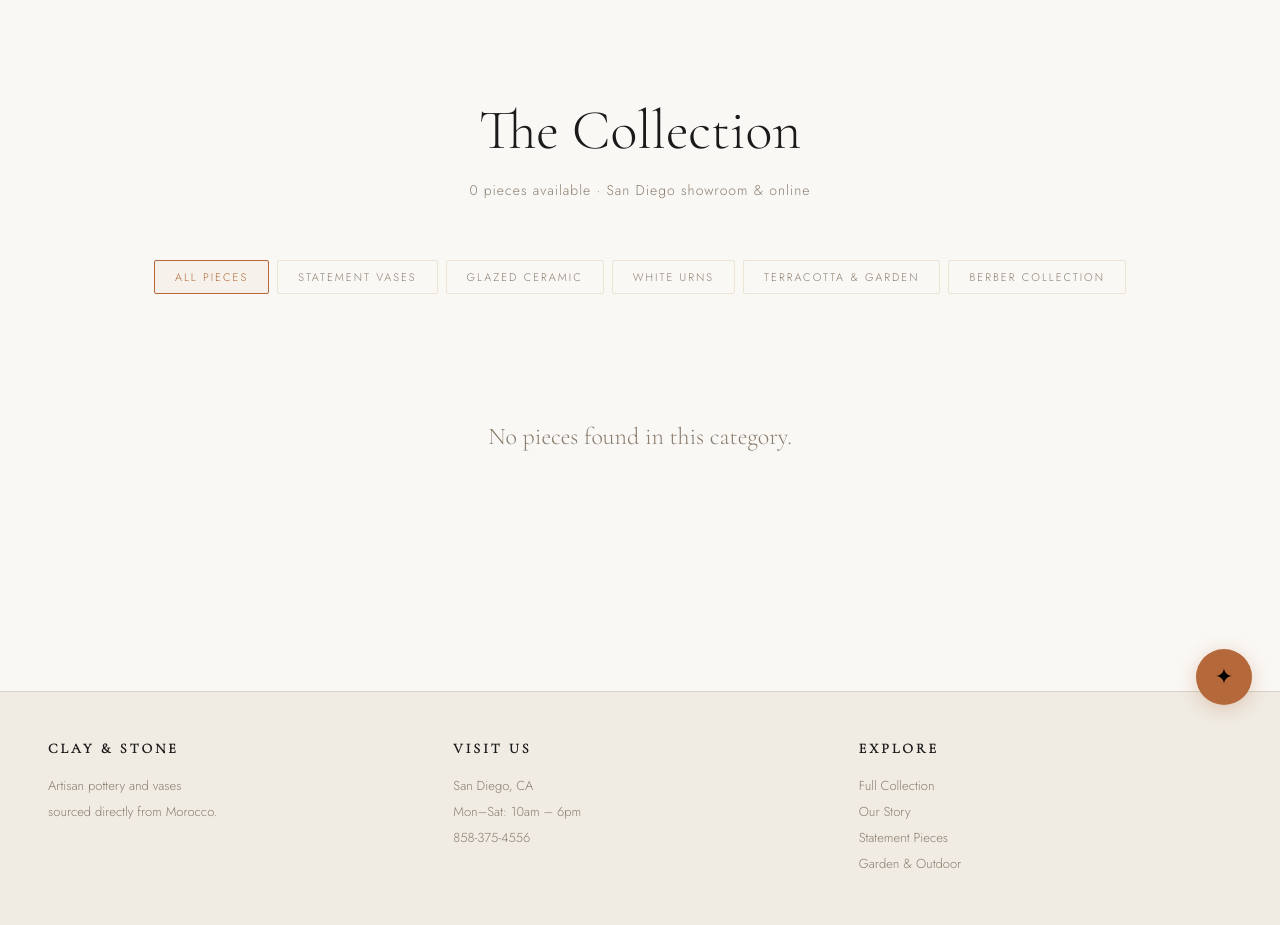
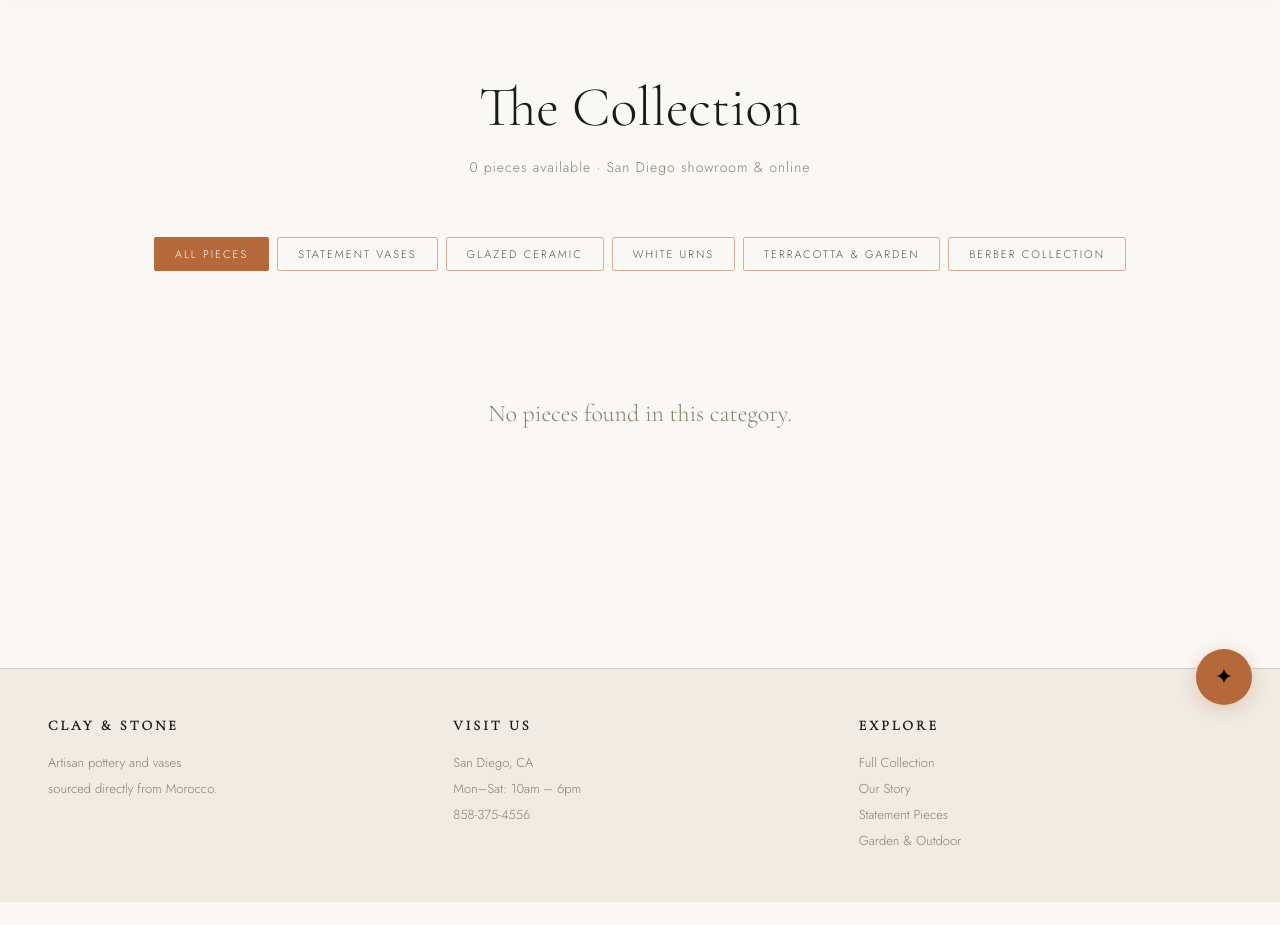
Before and after one commit to itadminvmimports/clay-and-stone-woo, a Flask app: page /products?category=all in a window 1280 px wide. Shown: the part 67-992 px from the top of the page. After the commit the page ends 969 px from the top, so only its background shows below. Run offline with Flask 3, Linux system fonts and the light colour scheme; data that the repository does not hold is empty.

Commit message:
Sticky category nav + filter button styling

```diff
--- a/templates/products.html
+++ b/templates/products.html
@@ -1,5 +1,3 @@
-# ── products.html ──────────────────────────────────────────────────────────
-cat > "$TEMPLATES/products.html" << 'EOF'
 {% extends "base.html" %}
 
 {% block title %}Collection — Clay & Stone{% endblock %}
@@ -17,26 +15,55 @@ cat > "$TEMPLATES/products.html" << 'EOF'
 .collection-header p {
   color: var(--muted); font-size: 14px; letter-spacing: 1px;
 }
+
+/* Inline filters (original position) */
 .filters {
   display: flex; justify-content: center;
   gap: 8px; flex-wrap: wrap;
   padding: 0 48px 48px;
 }
+
+/* Sticky filter bar */
+.filters-sticky {
+  position: fixed;
+  top: 61px;
+  left: 0; width: 100%;
+  z-index: 90;
+  background: var(--bg);
+  border-bottom: 1px solid var(--border);
+  display: flex; justify-content: center;
+  gap: 8px; flex-wrap: wrap;
+  padding: 12px 48px;
+  transform: translateY(-110%);
+  transition: transform 0.3s ease;
+  box-shadow: 0 4px 20px rgba(0,0,0,0.06);
+}
+.filters-sticky.visible {
+  transform: translateY(0);
+}
+
 .filter-btn {
   padding: 8px 20px;
-  border: 1px solid rgba(201,169,110,0.25);
-  background: none; color: var(--muted);
+  border: 1px solid rgba(181,105,58,0.5);
+  background: none; color: #5a4f45;
   font-family: 'Jost', sans-serif;
   font-size: 11px; letter-spacing: 2px;
   text-transform: uppercase; cursor: pointer;
   text-decoration: none; transition: all 0.2s;
   border-radius: 2px;
+  white-space: nowrap;
 }
-.filter-btn:hover, .filter-btn.active {
+.filter-btn:hover {
   border-color: var(--gold);
   color: var(--gold);
-  background: rgba(201,169,110,0.08);
+  background: rgba(181,105,58,0.08);
 }
+.filter-btn.active {
+  border-color: var(--gold);
+  background: var(--gold);
+  color: #fff;
+}
+
 .products-grid {
   display: grid;
   grid-template-columns: repeat(3, 1fr);
@@ -93,11 +120,9 @@ cat > "$TEMPLATES/products.html" << 'EOF'
 {% endblock %}
 
 {% block content %}
-<div class="collection-header">
-  <h1>The Collection</h1>
-  <p>{{ products|length }} pieces available · San Diego showroom & online</p>
-</div>
-<div class="filters">
+
+<!-- Sticky filter bar (slides in when inline filters scroll out of view) -->
+<div class="filters-sticky" id="stickyFilters">
   {% for key, label in categories.items() %}
   <a href="/products?category={{ key }}"
      class="filter-btn {% if active == key %}active{% endif %}">
@@ -105,6 +130,22 @@ cat > "$TEMPLATES/products.html" << 'EOF'
   </a>
   {% endfor %}
 </div>
+
+<div class="collection-header">
+  <h1>The Collection</h1>
+  <p>{{ products|length }} pieces available · San Diego showroom & online</p>
+</div>
+
+<!-- Inline filters -->
+<div class="filters" id="inlineFilters">
+  {% for key, label in categories.items() %}
+  <a href="/products?category={{ key }}"
+     class="filter-btn {% if active == key %}active{% endif %}">
+    {{ label }}
+  </a>
+  {% endfor %}
+</div>
+
 <div class="products-grid">
   {% if products %}
     {% for product in products %}
@@ -134,4 +175,20 @@ cat > "$TEMPLATES/products.html" << 'EOF'
   {% endif %}
 </div>
 {% endblock %}
-EOF
+
+{% block extra_scripts %}
+<script>
+  const sticky  = document.getElementById('stickyFilters');
+  const inline  = document.getElementById('inlineFilters');
+
+  // Show sticky bar the moment inline filters scroll above the main nav
+  const observer = new IntersectionObserver(
+    ([entry]) => {
+      sticky.classList.toggle('visible', !entry.isIntersecting);
+    },
+    { threshold: 0, rootMargin: '-61px 0px 0px 0px' }
+  );
+
+  observer.observe(inline);
+</script>
+{% endblock %}
```
